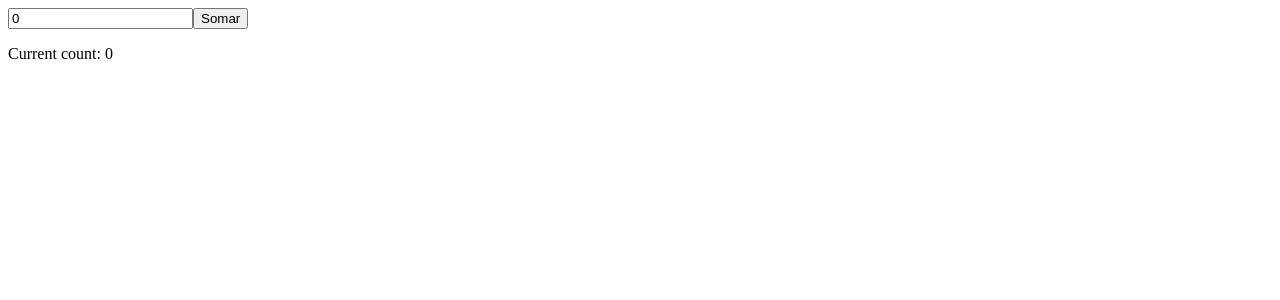
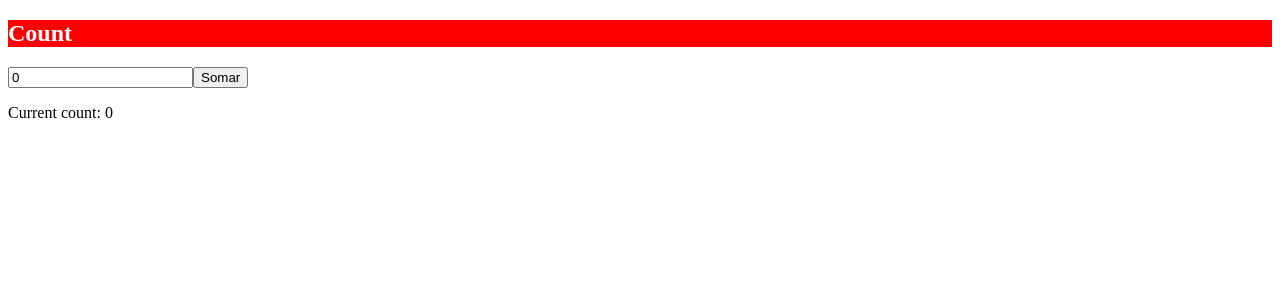
Before and after one commit to rodolphoreis/next, a Next.js app: page /basicos/count in a window 1280 px wide. Shown: the top 300 px of the page. Built offline with nearby package versions, Linux system fonts and the light colour scheme.

Commit message:
feat: add props

```diff
--- a/src/pages/basicos/count.tsx
+++ b/src/pages/basicos/count.tsx
@@ -1,6 +1,7 @@
 import { useState } from "react";
+import CountStyle from "../../../components/CountStyle";
 
-const CountComponent = () => {
+const CountComponent = (props: React.CSSProperties) => {
   const [count, setCount] = useState<number>(0);
 
   const handleSubmit = (e: React.FormEvent) => {
@@ -10,6 +11,7 @@ const CountComponent = () => {
 
   return (
     <div>
+      <CountStyle color={"white"} backgroundColor={"red"} />
       <form onSubmit={handleSubmit}>
         <input
           type="number"
```
